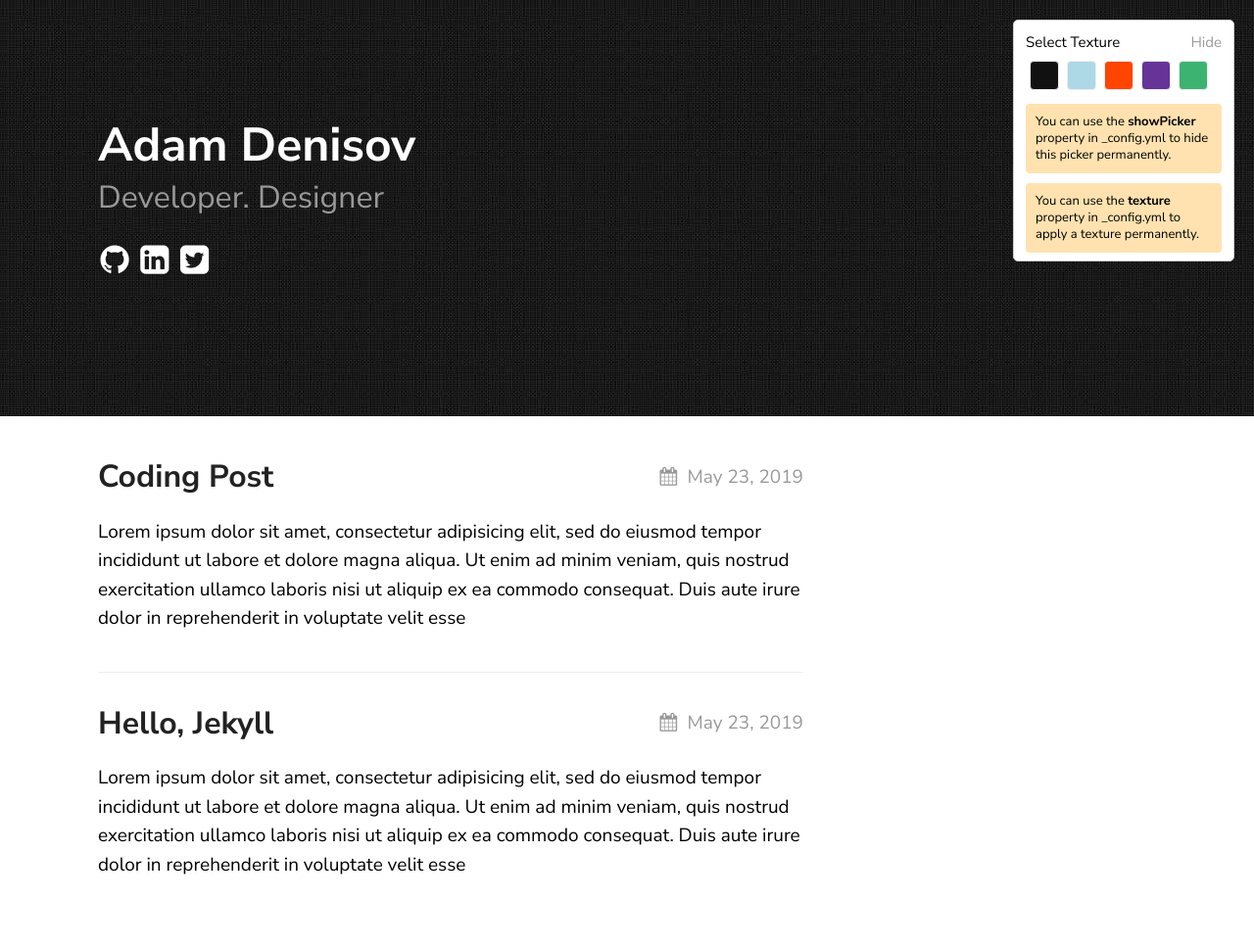
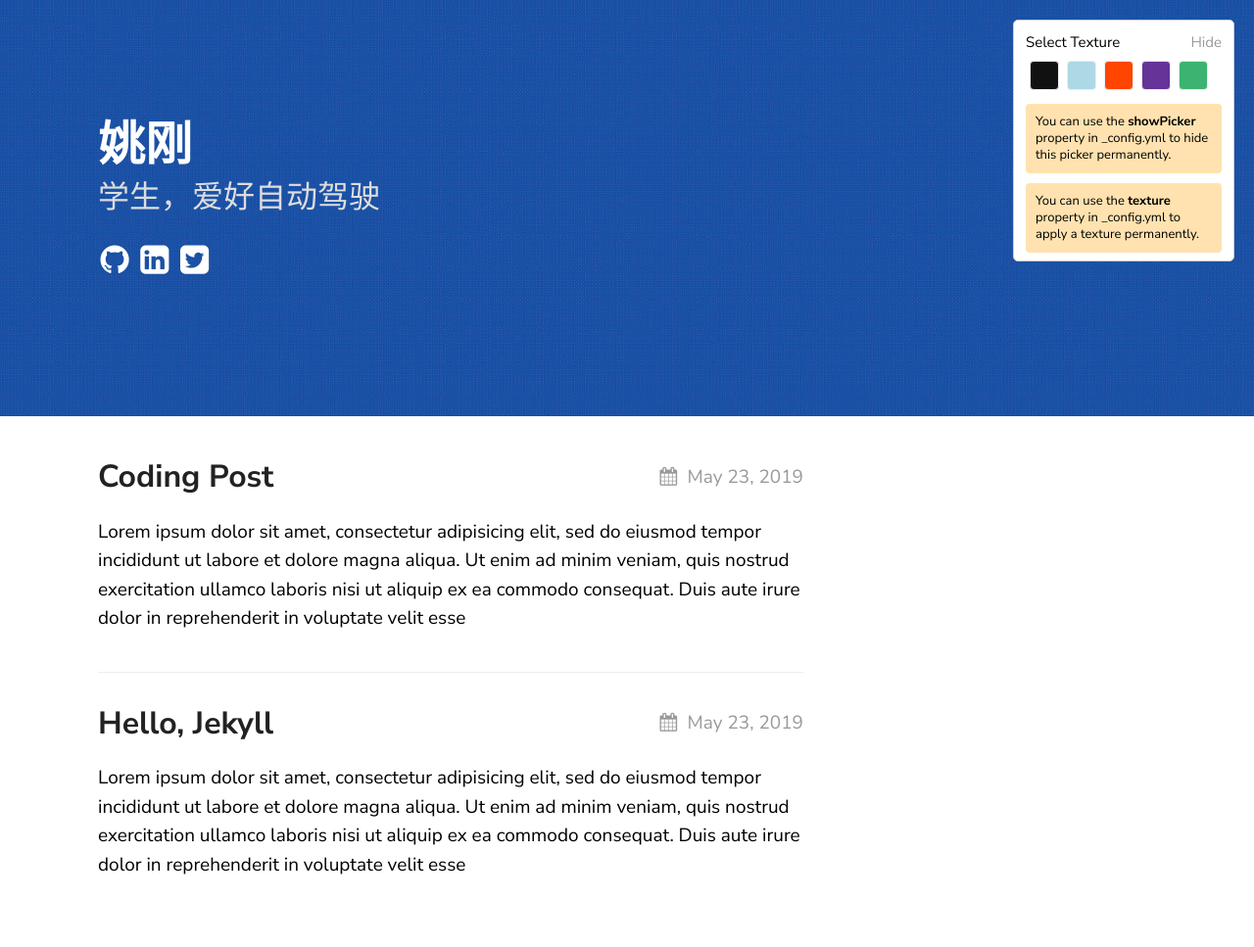
Before and after one commit to yaogang2018/yaogang2018.github.io, a Jekyll site: the page built from index.md, in a window 1280 px wide. Shown: the whole page at 98% size. Built offline with Jekyll 4.4.1, drawn with Linux system fonts in a browser that asks for light colours.

Commit message:
Update _config.yml

```diff
--- a/_config.yml
+++ b/_config.yml
@@ -1,4 +1,4 @@
-title: Texture Theme
+title: 姚刚
 author: GitHub User
 email: your-email@domain.com
 description: > # this means to ignore newlines until "show_exerpts:"
@@ -16,15 +16,16 @@ sass:
 
 permalink: /posts/:title/
 texture:
-  title: Adam Denisov
-  tagline: Developer. Designer
+  title: 姚刚
+  tagline: 学生，爱好自动驾驶
   date_format: "%b %-d, %Y"
-  style: black
+  style: blue
   showNav: false
   showPicker: true
 
   # generate social links in footer
   social_links:
+    zhihu: yao-yao-70-31
     twitter: thelehhman
     github:  thelehhman
     linkedIn: in/thelehhman
```
